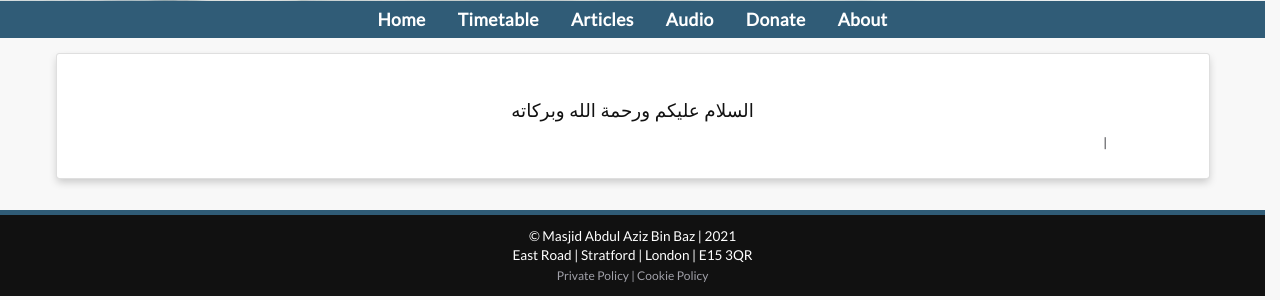
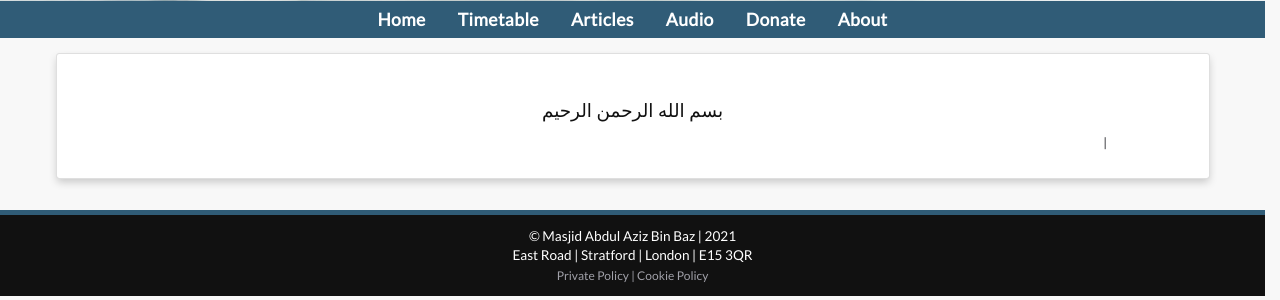
Before and after one commit to AbdullahRehmat/Masjid-Bin-Baz-Site, a Flask app: template templates/public/article.html in a window 1280 px wide. Shown: the part 375-675 px from the top of the page. Run offline with Flask 2, Linux system fonts and the light colour scheme; the template is opened without the code that fills it, so the values that code supplies are empty; some libraries are stand-ins or nearby versions; some web fonts are replaced.

Commit message:
Changed Arabic Introduction

```diff
--- a/templates/public/article.html
+++ b/templates/public/article.html
@@ -13,7 +13,8 @@
         id="greetings-arabic"
         class="grid-item-subtitle-center style-arabic-light"
       >
-        السلام عليكم ورحمة الله وبركاته
+        <!-- السلام عليكم ورحمة الله وبركاته -->
+        بسم الله الرحمن الرحيم
       </div>
 
       <div id="article-content" class="grid-item-text-narrow">
--- a/templates/public/articles.html
+++ b/templates/public/articles.html
@@ -20,7 +20,8 @@
         id="greetings-arabic"
         class="grid-item-subtitle-center style-arabic-light"
       >
-        السلام عليكم ورحمة الله وبركاته
+        <!-- السلام عليكم ورحمة الله وبركاته -->
+        بسم الله الرحمن الرحيم
       </div>
 
       <div id="article-intro" class="grid-item-text">
```
